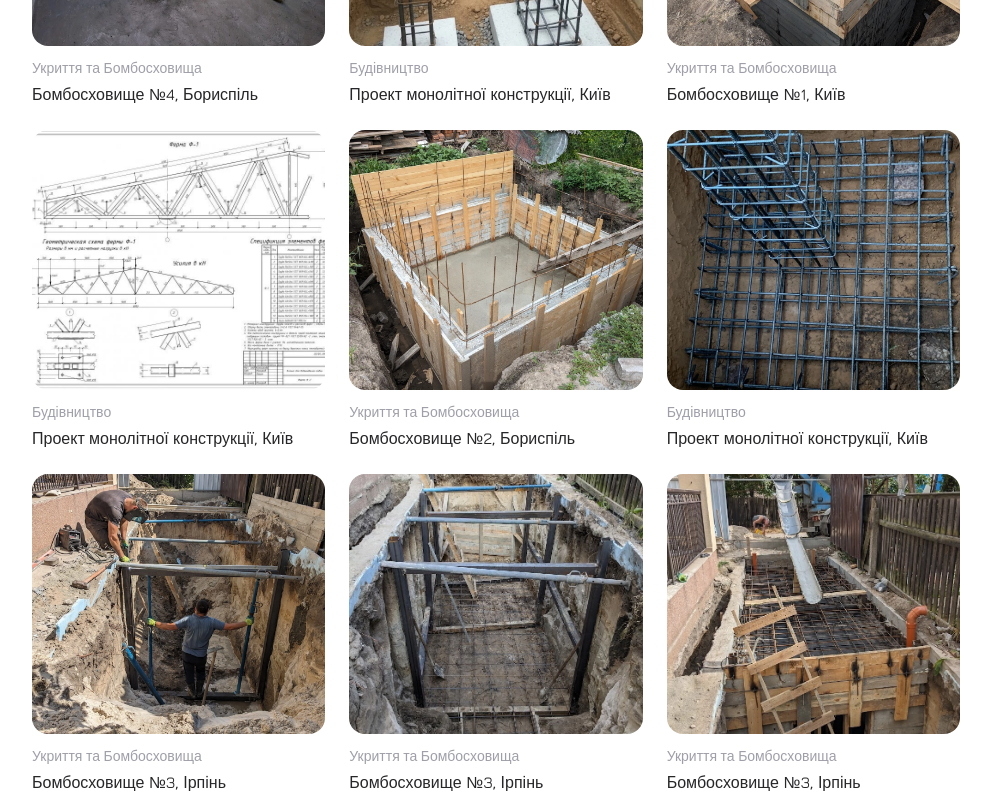
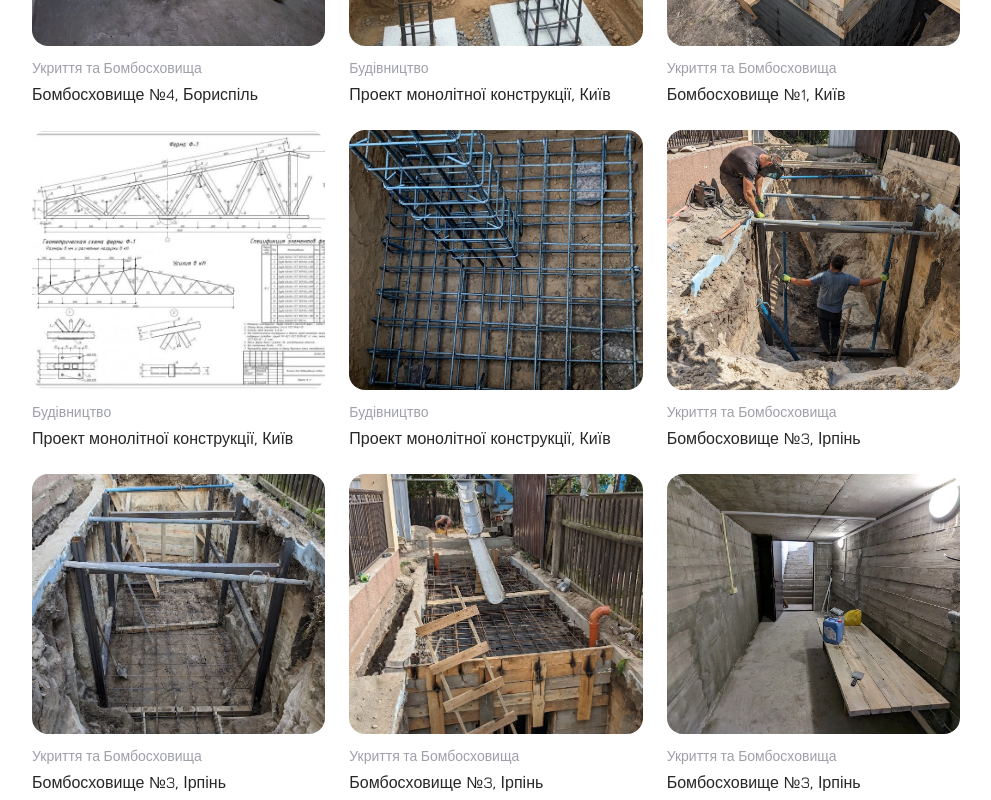
Before and after one commit to DenysKavun/beton-new, a Next.js app: page / in a window 1280 px wide. Shown: the part 2080-2880 px from the top of the page, without its empty margins (144-1135 px from the left). Built offline with nearby package versions, Linux system fonts and the light colour scheme.

Commit message:
Update Gallery.tsx

```diff
--- a/app/components/Gallery.tsx
+++ b/app/components/Gallery.tsx
@@ -20,12 +20,12 @@ const projects: Project[] = [
 
   { src: '/projects/construction/project6.webp', alt: 'Будівництво 1', category: 'Будівництво', title: 'Проект монолітної конструкції, Київ' },
 
-  { src: '/projects/shelters/shelter4.webp', alt: 'Бомбосховище 2', category: 'Укриття та Бомбосховища', title: 'Бомбосховище №2, Бориспіль' },
+
   { src: '/projects/construction/project5.webp', alt: 'Будівництво 1', category: 'Будівництво', title: 'Проект монолітної конструкції, Київ' },
   { src: '/projects/shelters/shelter5.webp', alt: 'Бомбосховище 3', category: 'Укриття та Бомбосховища', title: 'Бомбосховище №3, Ірпінь' },
   { src: '/projects/shelters/shelter6.webp', alt: 'Бомбосховище 3', category: 'Укриття та Бомбосховища', title: 'Бомбосховище №3, Ірпінь' },
   { src: '/projects/shelters/shelter7.webp', alt: 'Бомбосховище 3', category: 'Укриття та Бомбосховища', title: 'Бомбосховище №3, Ірпінь' },
-  { src: '/projects/shelters/shelter8.webp', alt: 'Бомбосховище 3', category: 'Укриття та Бомбосховища', title: 'Бомбосховище №3, Ірпінь' },
+
   { src: '/projects/shelters/shelter9.webp', alt: 'Бомбосховище 3', category: 'Укриття та Бомбосховища', title: 'Бомбосховище №3, Ірпінь' },
 
   // Реконструкції
@@ -34,27 +34,27 @@ const projects: Project[] = [
   { src: '/projects/reconstructions/recon1.webp', alt: 'Реконструкція 3', category: 'Реконструкції', title: 'Реконструкція Нова Пошта' },
   { src: '/projects/reconstructions/recon2.webp', alt: 'Реконструкція 4', category: 'Реконструкції', title: 'Реконструкція будинку, Київ' },
   { src: '/projects/reconstructions/recon3.webp', alt: 'Реконструкція 4', category: 'Реконструкції', title: 'Реконструкція будинку, Київ' },
-  { src: '/projects/reconstructions/recon4.webp', alt: 'Реконструкція 5', category: 'Реконструкції', title: 'Реконструкція санатроію, Пуща' },
+
   { src: '/projects/reconstructions/recon6.webp', alt: 'Реконструкція 6', category: 'Реконструкції', title: 'Реконструкція будинку, Гора' },
   { src: '/projects/reconstructions/recon7.webp', alt: 'Реконструкція 6', category: 'Реконструкції', title: 'Реконструкція будинку, Гора' },
   { src: '/projects/reconstructions/recon8.webp', alt: 'Реконструкція 6', category: 'Реконструкції', title: 'Реконструкція будинку, Гора' },
-  { src: '/projects/reconstructions/recon9.webp', alt: 'Реконструкція 6', category: 'Реконструкції', title: 'Реконструкція будинку, Гора' },
+
   { src: '/projects/reconstructions/recon10.webp', alt: 'Реконструкція 3', category: 'Реконструкції', title: 'Реконструкція Нова Пошта' },
-  { src: '/projects/reconstructions/recon11.webp', alt: 'Реконструкція 4', category: 'Реконструкції', title: 'Реконструкція будинку, Київ' },
+
 
   // Будівництво
   { src: '/projects/construction/construction1.webp', alt: 'Будівництво 1', category: 'Будівництво', title: 'Монолітний каркас, Гора' },
-  { src: '/projects/construction/construction2.webp', alt: 'Будівництво 1', category: 'Будівництво', title: 'Монолітний каркас, Гора' },
+
   { src: '/projects/construction/construction3.webp', alt: 'Будівництво 1', category: 'Будівництво', title: 'Монолітний каркас, Гора' },
-  { src: '/projects/construction/construction4.webp', alt: 'Будівництво 1', category: 'Будівництво', title: 'Монолітний каркас, Гора' },
-  { src: '/projects/construction/construction5.webp', alt: 'Будівництво 1', category: 'Будівництво', title: 'Монолітний каркас, Гора' },
+
+
   { src: '/projects/construction/construction6.webp', alt: 'Будівництво 1', category: 'Будівництво', title: 'Монолітний каркас, Гора' },
-  { src: '/projects/construction/construction7.webp', alt: 'Будівництво 1', category: 'Будівництво', title: 'Монолітний каркас, Гора' },
+
   { src: '/projects/construction/construction8.webp', alt: 'Будівництво 2', category: 'Будівництво', title: 'Житловий будинок, Київ' },
   { src: '/projects/construction/construction9.webp', alt: 'Будівництво 2', category: 'Будівництво', title: 'Житловий будинок, Київ' },
   { src: '/projects/construction/construction10.webp', alt: 'Будівництво 3', category: 'Будівництво', title: 'Житловий будинок, Бориспіль' },
   { src: '/projects/construction/construction11.webp', alt: 'Будівництво 3', category: 'Будівництво', title: 'Житловий будинок, Бориспіль' },
-  { src: '/projects/construction/construction12.webp', alt: 'Будівництво 3', category: 'Будівництво', title: 'Житловий будинок, Бориспіль' },
+
 ]
 
 export default function Gallery() {
```
